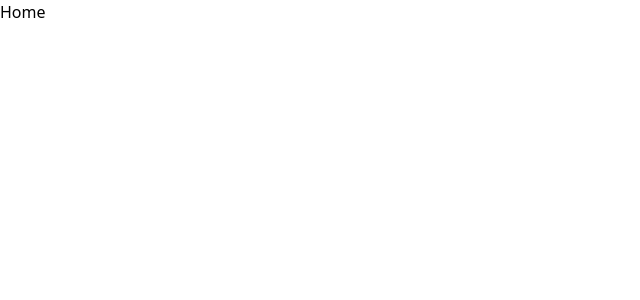
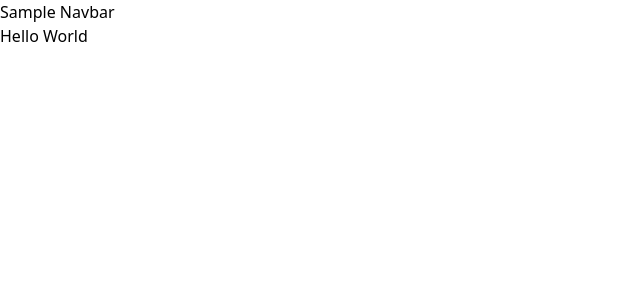
Before and after one commit to Mikwuegbu/woof_doggies, a React (Vite) app: page / in a window 1280 px wide. Shown: the top 300 px of the page, without its empty margins (0-640 px from the left). Built offline with nearby package versions, Linux system fonts and the light colour scheme.

Commit message:
shared layout

```diff
--- a/src/App.jsx
+++ b/src/App.jsx
@@ -2,16 +2,19 @@ import { BrowserRouter, Routes, Route } from 'react-router-dom';
 import Home from './pages/Home';
 import Dogs from './pages/Dogs';
 import Contacts from './pages/Contacts';
+import SharedLayout from './pages/SharedLayout';
 
 function App() {
 	return (
 		<>
 			<BrowserRouter>
 				<Routes>
-					<Route path="/" element={<Home />} />
-					<Route path="/dogs" element={<Dogs />} />
-					<Route path="/contacts" element={<Contacts />} />
-					<Route path="*" element={<h1>404 Not Found</h1>} />
+					<Route path="/" element={<SharedLayout />}>
+						<Route index element={<Home />} />
+						<Route path="/dogs" element={<Dogs />} />
+						<Route path="/contacts" element={<Contacts />} />
+						<Route path="*" element={<h1>404 Not Found</h1>} />
+					</Route>
 				</Routes>
 			</BrowserRouter>
 		</>
--- /dev/null
+++ b/src/components/Navbar.jsx
@@ -0,0 +1,11 @@
+import { Outlet } from 'react-router-dom';
+
+const Navbar = () => {
+	return (
+		<div>
+			<div>Sample Navbar</div>
+		</div>
+	);
+};
+
+export default Navbar;
--- a/src/pages/Home.jsx
+++ b/src/pages/Home.jsx
@@ -1,5 +1,9 @@
 const Home = () => {
-	return <div>Home</div>;
+	return (
+		<div>
+			<h1>Hello World</h1>
+		</div>
+	);
 };
 
 export default Home;
--- /dev/null
+++ b/src/pages/SharedLayout.jsx
@@ -0,0 +1,13 @@
+import { Outlet } from 'react-router-dom';
+import Navbar from '../components/Navbar';
+
+const SharedLayout = () => {
+	return (
+		<div>
+			<Navbar />
+			<Outlet />
+		</div>
+	);
+};
+
+export default SharedLayout;
```
